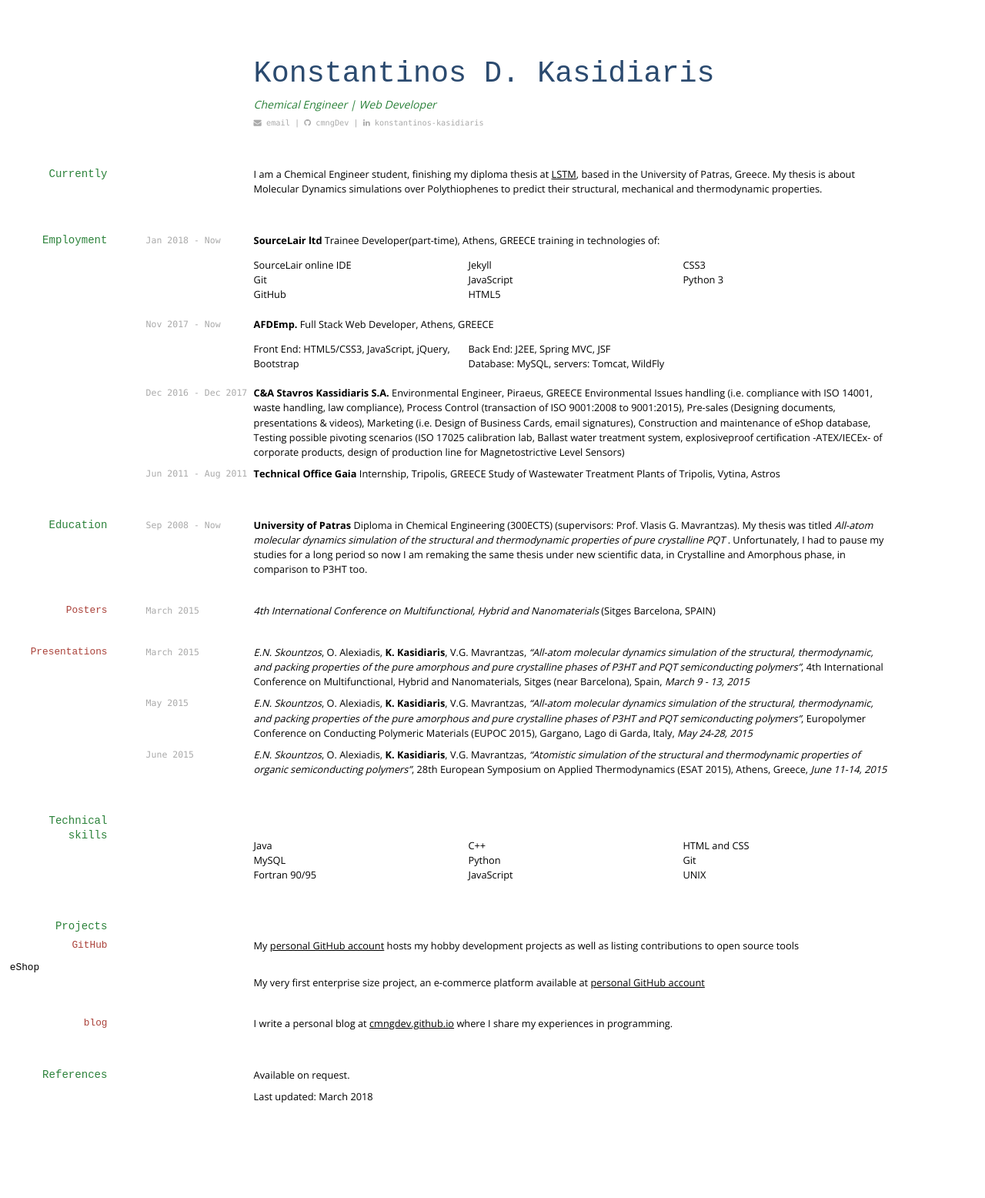
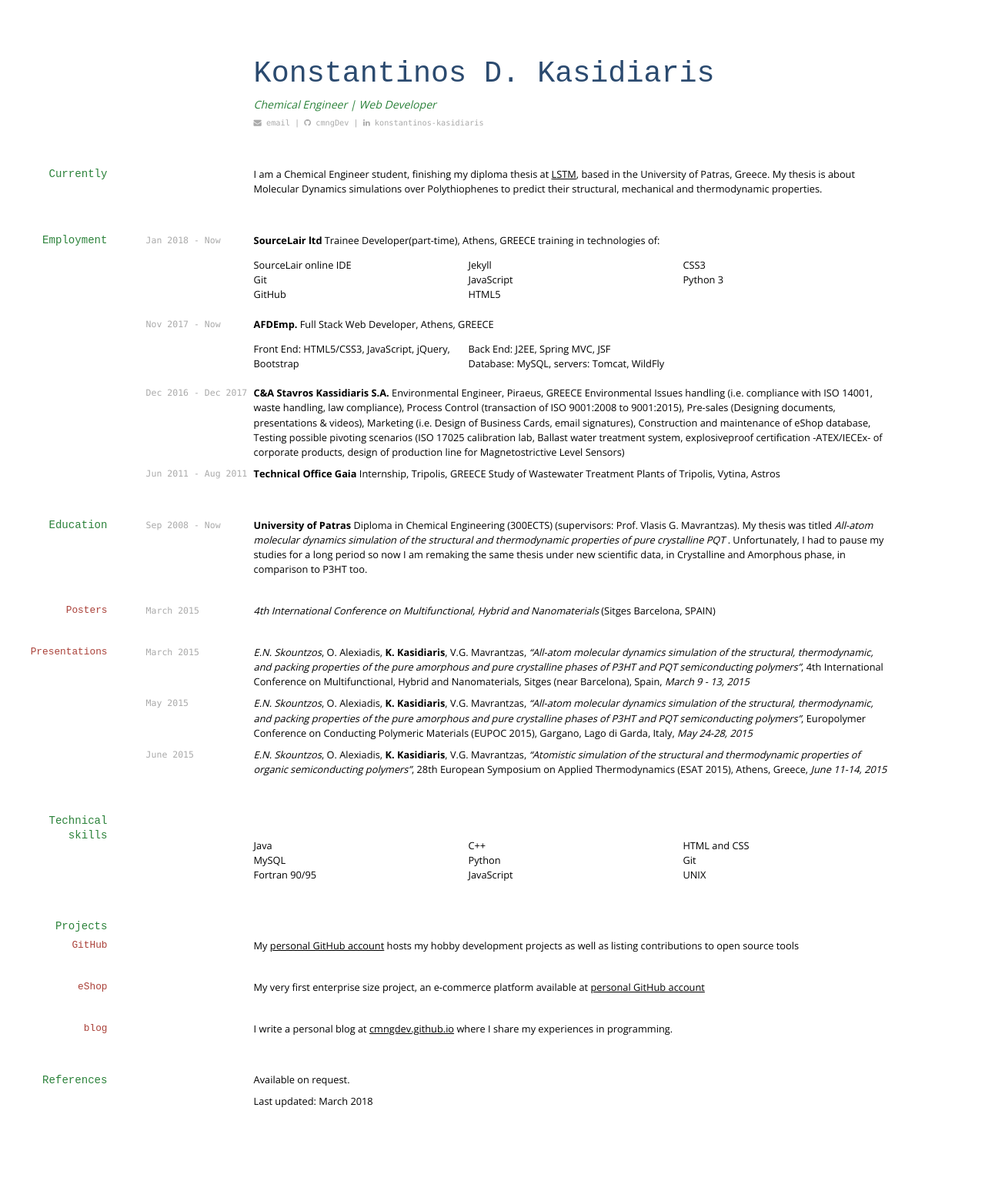
Before and after one commit to ThisseasX/cmngDev.github.io, a Jekyll site: the page built from cv.md, in a window 1280 px wide. Shown: the whole page at 77% size. Built offline with Jekyll 4.4.1, drawn with Linux system fonts in a browser that asks for light colours; nearby versions of some CDN libraries.

Commit message:
4# to 3# in ecommerce reference

```diff
--- a/cv.md
+++ b/cv.md
@@ -87,7 +87,7 @@ _E.N. Skountzos_, O. Alexiadis, __K. Kasidiaris__, V.G. Mavrantzas, _“Atomisti
 
 My [personal GitHub account](https://github.com/cmngDev) hosts my hobby development projects as well as listing contributions to open source tools
 
-#### eShop
+### eShop
 
 My very first enterprise size project, an e-commerce platform available at [personal GitHub account](https://github.com/cmngDev/eMusicStore)
 
```
